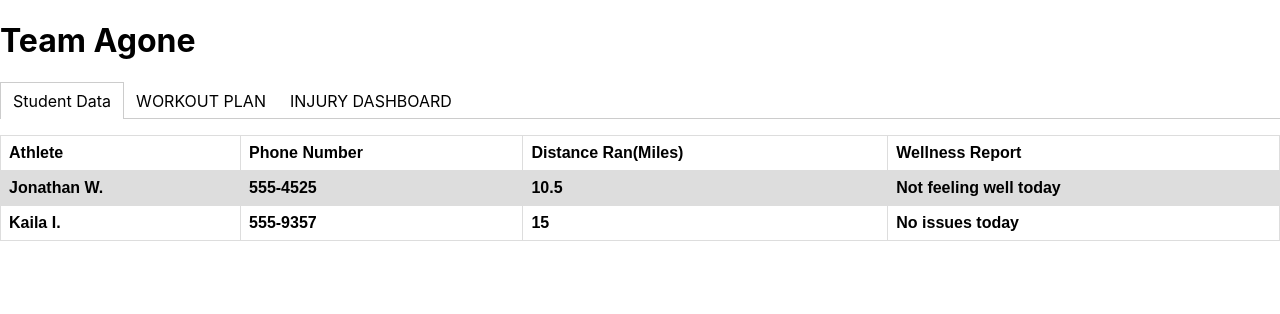
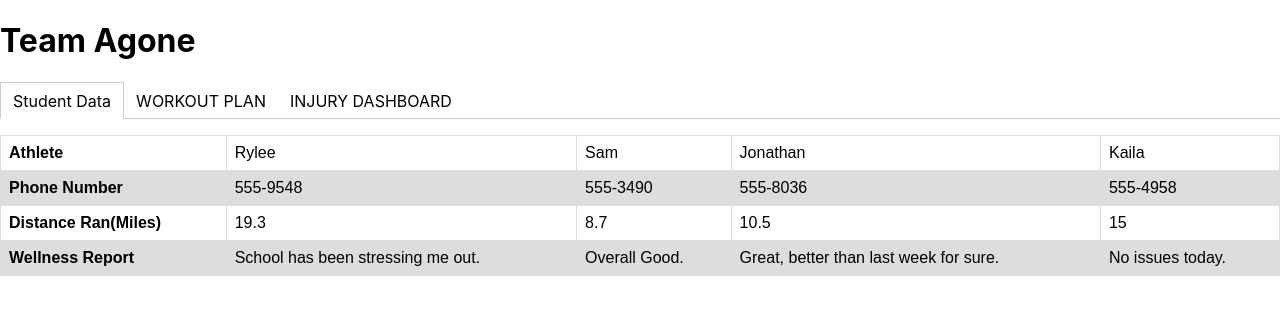
Before and after one commit to kaila1/Agone, a React (Create React App) app: page / in a window 1280 px wide. Shown: the top 314 px of the page. Built offline with nearby package versions, Linux system fonts and the light colour scheme.

Commit message:
Tabs edit v3 test

```diff
--- a/src/App.js
+++ b/src/App.js
@@ -10,138 +10,96 @@ function App() {
         <div label="Student Data">
         <table>
     	    <tr>
-              <th>
-                Athlete
-              </th>
-              <th>
-                Phone Number
-              </th>
-              <th>
-                Distance Ran(Miles)
-              </th>
-              <th>
-                Wellness Report
-              </th>
+        	  <th>Athlete</th>
+        	  <td>Rylee</td>
+        	  <td>Sam</td>
+        	  <td>Jonathan</td>
+        	  <td>Kaila</td>
     	    </tr>
     	    <tr>
-              <th>
-                Jonathan W.
-              </th>
-              <th>
-                555-4525
-              </th>
-              <th>
-                10.5
-              </th>
-              <th>
-                Not feeling well today
-              </th>
+        	  <th>Phone Number</th>
+        	  <td>555-9548</td>
+        	  <td>555-3490</td>
+        	  <td>555-8036</td>
+        	  <td>555-4958</td>
     	    </tr>
     	    <tr>
-              <th>
-                Kaila I.
-              </th>
-              <th>
-                555-9357
-              </th>
-              <th>
-                15
-              </th>
-              <th>
-                No issues today
-              </th>
+      	    <th>Distance Ran(Miles)</th>
+      	    <td>19.3</td>
+            <td>8.7</td>
+        	  <td>10.5</td>
+      	    <td>15</td>
+  	      </tr>
+  	      <tr>
+      	    <th>Wellness Report</th>
+        	  <td>School has been stressing me out.</td>
+        	  <td>Overall Good.</td>
+            <td>Great, better than last week for sure.</td>
+        	  <td>No issues today.</td>
     	    </tr>
     	  </table>
         </div>
         <div label="WORKOUT PLAN">
         <table>
     	    <tr>
-              <th>
-                Athlete
-              </th>
-              <th>
-                Current Weekly Workout
-              </th>
-              <th>
-                Workout Progress percentage
-              </th>
-              <th>
-                Athelte comments on current workout
-              </th>
+        	  <th>Athlete</th>
+        	  <td>Rylee</td>
+        	  <td>Sam</td>
+        	  <td>Jonathan</td>
+        	  <td>Kaila</td>
     	    </tr>
     	    <tr>
-              <th>
-                Jonathan W.
-              </th>
-              <th>
-                10 mile run per week
-              </th>
-              <th>
-                105%
-              </th>
-              <th>
-                Satisfied with current workout.
-              </th>
+        	  <th>Current Weekly Workout</th>
+        	  <td>20 Miles Running</td>
+        	  <td>10 Miles Running</td>
+        	  <td>10 Miles Jogging</td>
+        	  <td>15 Miles Running</td>
     	    </tr>
     	    <tr>
-              <th>
-                Kaila I.
-              </th>
-              <th>
-                15 mile run per week
-              </th>
-              <th>
-                100%
-              </th>
-              <th>
-                Increase current workout please!
-              </th>
+        	  <th>Workout Progress Percentage</th>
+        	  <td>96.5%</td>
+        	  <td>87%</td>
+        	  <td>105%</td>
+        	  <td>100%</td>
+    	    </tr>
+    	    <tr>
+        	  <th>Comments on Workout</th>
+          	  <td>Didnt meet weekly goal, but workout is fine.</td>
+          	  <td>Reduce workout please!</td>
+              <td>Workout is good as is.</td>
+        	  <td>Increase workout distance.</td>
     	    </tr>
     	  </table>
         </div>
         <div label="INJURY DASHBOARD">
         <table>
     	    <tr>
-              <th>
-                Athlete
-              </th>
-              <th>
-                Injury History
-              </th>
-              <th>
-                Type of Injuries
-              </th>
-              <th>
-                Date of Injury
-              </th>
+        	  <th>Athlete</th>
+        	  <td>Rylee</td>
+        	  <td>Sam</td>
+        	  <td>Jonathan</td>
+        	  <td>Kaila</td>
     	    </tr>
     	    <tr>
-              <th>
-                Jonathan W.
-              </th>
-              <th>
-                Yes
-              </th>
-              <th>
-                torn ACL, cracked rib
-              </th>
-              <th>
-                1/15/2015, 3/5/2020
-              </th>
+        	  <th>Injury History</th>
+        	  <td>Yes</td>
+        	  <td>No</td>
+        	  <td>Yes</td>
+        	  <td>Yes</td>
     	    </tr>
     	    <tr>
-              <th>
-                Kaila I.
-              </th>
-              <th>
-                Yes
-              </th>
-              <th>
-                Broken leg
-              </th>
-              <th>
-                5/27/2019
-              </th>
+        	  <th>Type of Injuries</th>
+        	  <td>Sprained Ankle</td>
+        	  <td>-</td>
+        	  <td>Cracked Rib, Torn ACL</td>
+        	  <td>Dislocated Shoulder</td>
+    	    </tr>
+    	    <tr>
+        	  <th>Date of Injury</th>
+          	  <td>9/30/2015</td>
+          	  <td>-</td>
+              <td>11/21/2019, 3/13/2020</td>
+        	  <td>6/3/2018</td>
     	    </tr>
     	  </table>
         </div>
```
Lines whose indentation alone changed are shown as unchanged.
